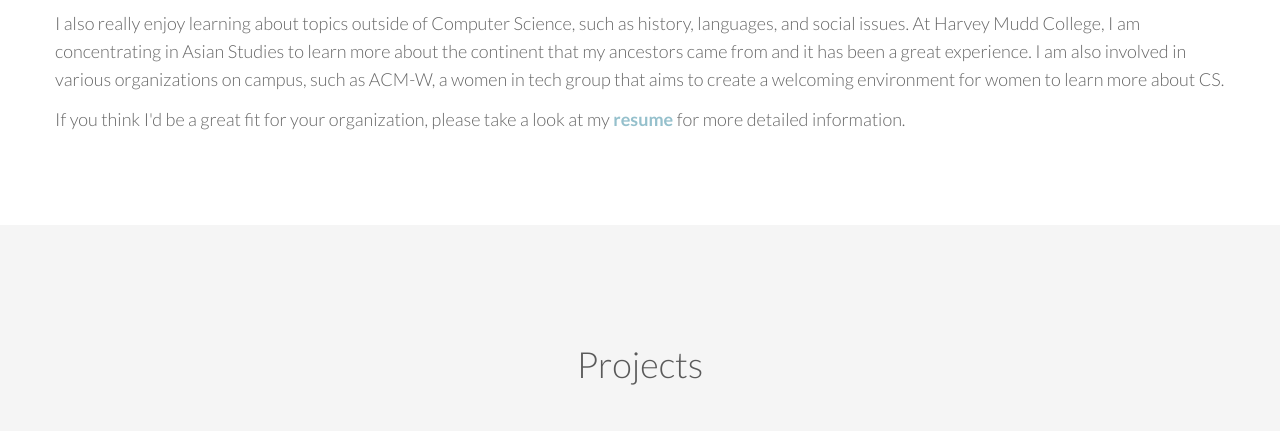
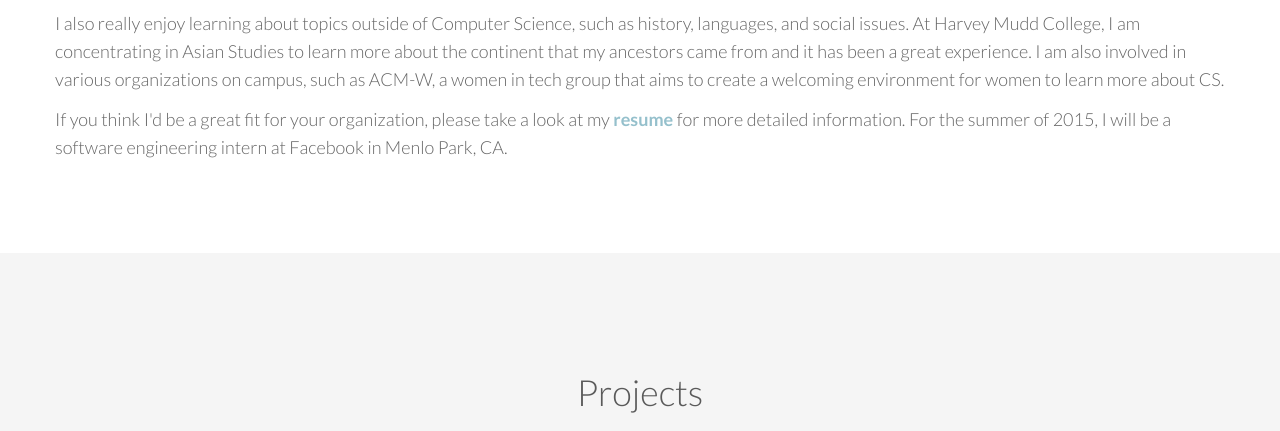
Before and after one commit to MaiHo/MaiHo.github.io, a plain HTML site: page index.html in a window 1280 px wide. Shown: the part 927-1358 px from the top of the page. Drawn offline with Linux system fonts and the light colour scheme; files whose address does not match are found by name.

Commit message:
Added details about next summer.

```diff
--- a/index.html
+++ b/index.html
@@ -61,8 +61,9 @@
 
           <p>I also really enjoy learning about topics outside of Computer Science, such as history, languages, and social issues. At Harvey Mudd College, I am concentrating in Asian Studies to learn more about the continent that my ancestors came from and it has been a great experience. I am also involved in various organizations on campus, such as ACM-W, a women in tech group that aims to create a welcoming environment for women to learn more about CS.
           </p>
-          <p>If you think I'd be a great fit for your organization, please take a look at my <b><a href="CurrentResume.pdf">resume</b></a> for more detailed information.
+          <p>If you think I'd be a great fit for your organization, please take a look at my <b><a href="CurrentResume.pdf">resume</b></a> for more detailed information. For the summer of 2015, I will be a software engineering intern at Facebook in Menlo Park, CA.
           </p>
+
         </div><!--/col-md-6-->
       </div><!--/row-->
     </div><!-- /.container -->
```
